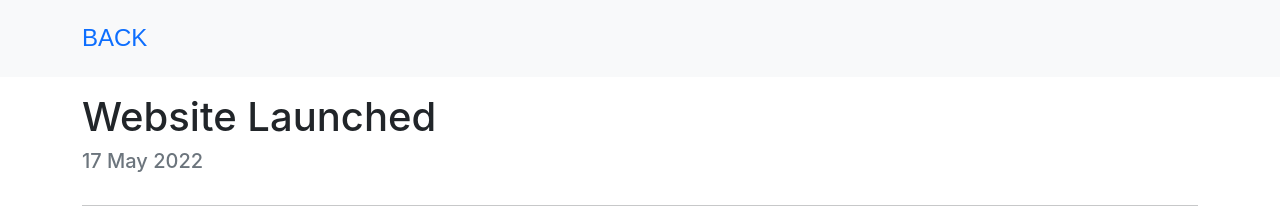
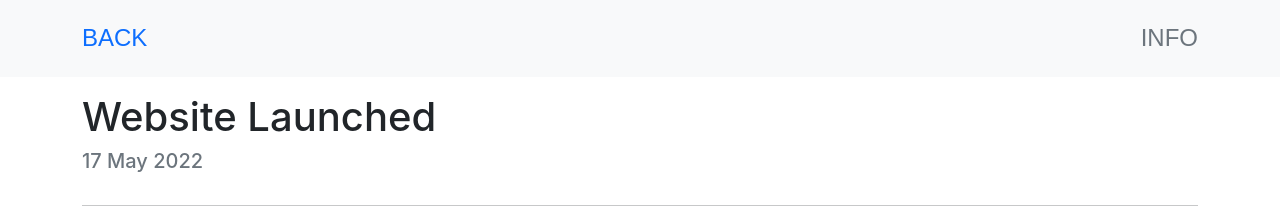
Before and after one commit to itech-uum/news, a Jekyll site: the page built from _posts/2022-05-17-website-launched.md, in a window 1280 px wide. Shown: the top 219 px of the page. Built offline with Jekyll 4.4.1, drawn with Linux system fonts in a browser that asks for light colours.

Commit message:
Revert change

```diff
--- a/_layouts/post.html
+++ b/_layouts/post.html
@@ -9,7 +9,7 @@ layout: default
             </div>
 
             <div>
-                <a class="h5 text-muted">{{ post.tag }}</a>
+                <a class="h5 text-muted">{{ page.tag }}</a>
             </div>
         </nav>
     </div>
```
